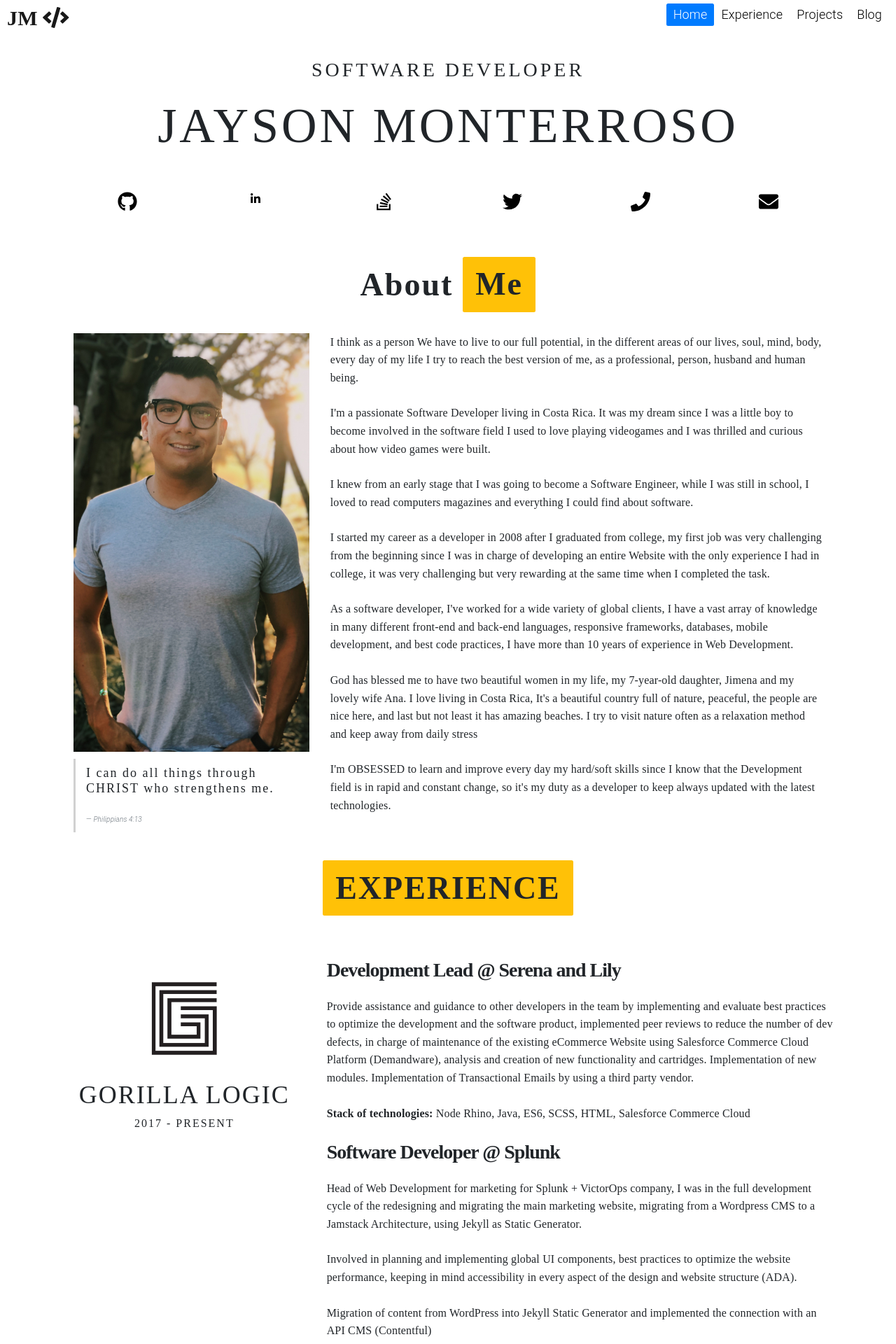
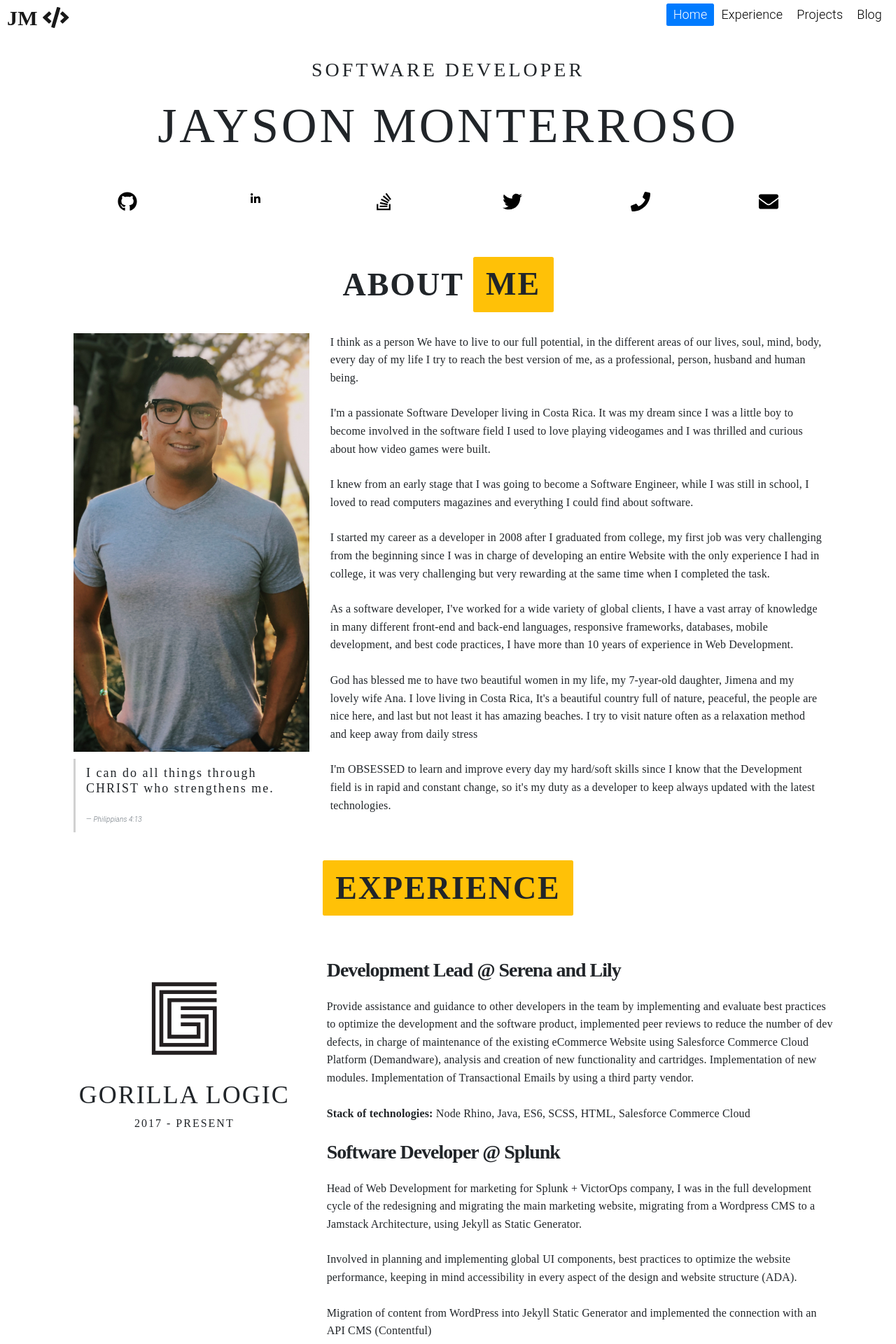
Before and after one commit to jmonterroso/jmonterroso.github.io, a Jekyll site: the page built from index.html, in a window 1280 px wide. Shown: the top 1920 px of the page at 70% size. Built offline with Jekyll 4.4.1, drawn with Linux system fonts in a browser that asks for light colours; nearby versions of some CDN libraries.

```diff
--- a/index.html
+++ b/index.html
@@ -48,7 +48,7 @@ active: home
 
 
         <div class="col-12">
-            <h2 class="py-3 bg-white section-title oswald fz-46 text-center font-weight-bold col-12 col-lg-4 mx-auto ">
+            <h2 class="py-3 bg-white section-title oswald fz-46 text-center font-weight-bold col-12 col-lg-4 mx-auto text-uppercase ">
                 About <span class="badge badge-warning">Me</span></h2>
         </div>
         <div class="col-md-4 col-12 text-center text-md-left">
```
